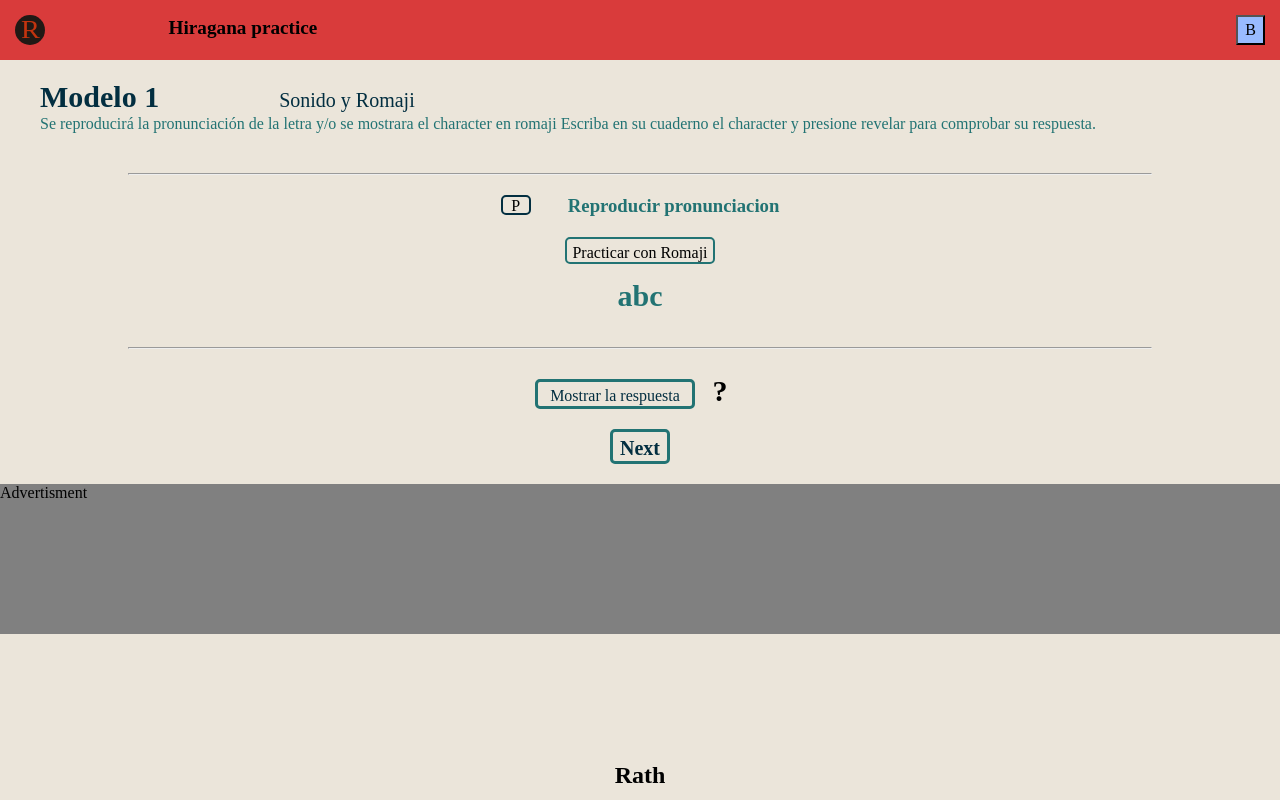
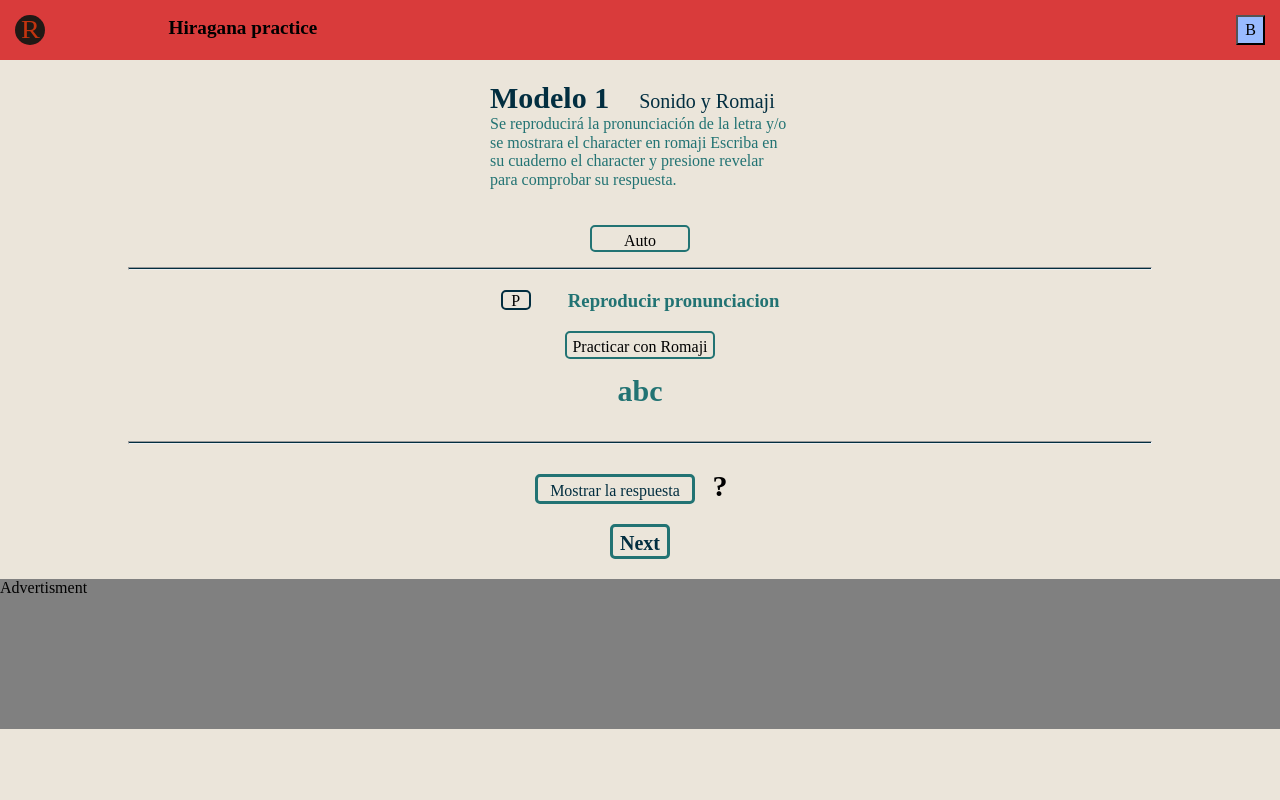
Before and after one commit to frankortizR/japanese-pwp, a Vue app: page /model1 in a window 1280 px wide. Shown: the top 800 px of the page. Built offline with nearby package versions, Linux system fonts and the light colour scheme.

Commit message:
punto medio en creacion del timer

```diff
--- a/src/scss/Model1/_skeleton.scss
+++ b/src/scss/Model1/_skeleton.scss
@@ -2,11 +2,16 @@ body{
     background-color: $color1;
 }
 .model1-div-cont-part1{
-    padding-top: 40px;
+    padding-top: 60px;
     margin-bottom: 20px;
-
 }
 
+.model1-div-cont-modelo1{
+    display: flex;
+    flex-direction: column;
+    justify-content: center;
+    align-items: center;
+}
 
 
 .model1-title{
@@ -15,16 +20,19 @@ body{
     padding-bottom: 10px;
 }
 
-.modelosm{
-    padding: 20px;
-    margin: 20px;
-    padding: 20px;
-    border-radius: 30px;
-    transition: transform 0.3s;
+
+.model1-div-cont-info{
+    display: flex;
+    flex-direction: column;
+    align-items: center;
+    justify-content: center;
+    width: 300px;
+    height: 150px;
 }
 
 .model1-modelo-head{
     display: block;
+    width: 100%;
 }
 
 .model1-modelo-title{
@@ -42,6 +50,23 @@ body{
     font-size: 90%;
 }
 
+.model1-boton-practica-auto{
+    width: 100px;
+    margin: 15px 0 15px;
+    padding-top: 5px;
+    transition: box-shadow 0.3s, background-color 0.3s;
+}
+
+.model1-boton-practica-auto:hover{
+    box-shadow: 1px 2px 2px ;
+    cursor: pointer;
+}
+
+.model1-boton-practica-auto:active{
+    box-shadow: none;
+    background-color: $color5;
+}
+
 .model1-div-cont-separator{
     width: 80%;
     margin: auto;
@@ -52,11 +77,15 @@ body{
     background-color: $color2;
 }
 
+
+
 //estilos de practica
 
 
 .model1-div-cont-practice{
     padding: 20px;
+    display: flex;
+    flex-direction: column;
 }
 
 .model1-div-cont-play{
@@ -98,6 +127,8 @@ body{
     padding-top: 5px;
     transition: box-shadow 0.3s, background-color 0.3s;
 }
+
+
 
 .model1-boton-practica-conromaji:hover{
     box-shadow: 1px 2px 2px ;
--- a/src/scss/Model1/_skin.scss
+++ b/src/scss/Model1/_skin.scss
@@ -34,6 +34,14 @@
     text-align: center;
 }
 
+.model1-boton-practica-auto{
+    border-style: solid;
+    border-radius: 5px;
+    border-width: 2px;
+    border-color: $color3;
+    text-align: center;
+}
+
 .model1-texto-practica{
     font-size: 100%;
     color: $color3;
--- a/src/views/Model1.vue
+++ b/src/views/Model1.vue
@@ -2,15 +2,23 @@
   <Navbar></Navbar>
   <div class="model1-div-cont-part1">
     <div class="model1-div-cont-modelo1 modelosm">
-      <div class="model1-modelo-head">
-        <h3 class="model1-modelo-title model1-text">Modelo 1</h3>
-        <p class="model1-modelo-related model1-text">Sonido y Romaji</p>
+      <div class="model1-div-cont-info">
+        <div class="model1-modelo-head">
+          <h3 class="model1-modelo-title model1-text">Modelo 1</h3>
+          <p class="model1-modelo-related model1-text">Sonido y Romaji</p>
+        </div>
+        <p class="modelo1-modelo-description model1-text-description">
+          Se reproducirá la pronunciación de la letra y/o se mostrara el
+          character en romaji Escriba en su cuaderno el character y presione
+          revelar para comprobar su respuesta.
+        </p>
       </div>
-      <p class="modelo1-modelo-description model1-text-description">
-        Se reproducirá la pronunciación de la letra y/o se mostrara el character
-        en romaji Escriba en su cuaderno el character y presione revelar para
-        comprobar su respuesta.
-      </p>
+    <div
+      :class="'model1-boton-practica-auto ' + this.emptyA"
+      v-on:click="autoPressed"
+    >
+      Auto
+    </div>
     </div>
 
     <div class="model1-div-cont-separator"><hr class="model1-separator" /></div>
@@ -21,7 +29,10 @@
         <h3 class="model1-reproducir">Reproducir pronunciacion</h3>
       </div>
       <div class="model1-div-cont-practica-conromaji">
-        <div :class="'model1-boton-practica-conromaji ' + this.empty" v-on:click="pRomaji">
+        <div
+          :class="'model1-boton-practica-conromaji ' + this.emptyR"
+          v-on:click="pRomaji"
+        >
           Practicar con Romaji
         </div>
         <div class="model1-div-cont-practica">
@@ -42,7 +53,7 @@
         <div class="model1-texto-show" v-on:click="showAns">
           Mostrar la respuesta
         </div>
-        <div :class="'model1-icono-show ' + this.showAs" >
+        <div :class="'model1-icono-show ' + this.showAs">
           <h3 class="model-icono-noshow">?</h3>
         </div>
         <div :class="'model1-div-imagen-answear ' + this.showAd">
@@ -57,6 +68,7 @@
         <p class="model1-boton-next-text">Next</p>
       </div>
     </div>
+
     <div class="home-div-cont-advertaisment">Advertisment</div>
     <Cfooter></Cfooter>
   </div>
@@ -79,8 +91,11 @@ export default {
       showRs: "",
       showAd: "hide",
       showAs: "",
-      pressed: "pressed",
-      empty: "",
+      pressedR: "pressed",
+      emptyR: "",
+      pressedA: "pressed",
+      emptyA: "",
+      auto: false,
       hiraganaS: [
         require("../assets/audio/hiragana/a.mp3"),
         require("../assets/audio/hiragana/i.mp3"),
@@ -226,7 +241,7 @@ export default {
         require("../assets/img/hiragana/n.svg"),
       ],
       player: new Audio(),
-      index: Math.round(Math.random() * (1 + 45 - 0) + 0),
+      index: Math.floor(Math.random() * (1 + 45 - 0) + 0),
     };
   },
   methods: {
@@ -236,12 +251,18 @@ export default {
     },
 
     nextOne() {
-      this.index = Math.round(Math.random() * (1 + 45 - 0) + 0);
+      this.index = Math.floor(Math.random() * (1 + 45 - 0) + 0);
       this.asignIndex();
       this.showAd = "hide";
       this.showAs = "";
       this.player.play();
-      //this.player.src = this.hiraganaS[this.index];
+      //auto
+      let stop = true;
+      if(this.auto == true) this.autoExecute()
+       else{
+         console.log("ya no next")
+         this.autoExecute(stop);
+       }
     },
 
     pRomaji() {
@@ -250,16 +271,14 @@ export default {
       this.showRs = this.showRd;
       this.showRd = aux;
       console.log(this.showRs);
-      aux = this.pressed;
-      this.pressed = this.empty;
-      this.empty = aux;
+      aux = this.pressedR;
+      this.pressedR = this.emptyR;
+      this.emptyR = aux;
     },
     asignIndex() {
       this.player.src = this.hiraganaS[this.index];
       let conRomaji = document.getElementById("dinamico-romaji");
       conRomaji.innerHTML = this.hiraganaR[this.index];
-      console.log(conRomaji.innerHTML);
-      console.log("created");
     },
 
     showAns() {
@@ -269,6 +288,31 @@ export default {
       this.showAd = aux;
       console.log("mostrar respuesta");
     },
+
+    timer(){
+      console.log('pasaron dos segundos');
+      this.nextOne();
+    },
+    autoPressed(){
+      let stop = true;
+      this.auto = !this.auto;
+      console.log(this.auto);
+      let aux = this.pressedA;
+      this.pressedA = this.emptyA;
+      this.emptyA = aux;
+      if(this.auto == true) this.autoExecute()
+       else{
+         console.log("ya no pressed")
+         this.autoExecute(stop);
+       }
+    },
+    autoExecute(stop){
+      let autoId = setTimeout(this.nextOne, 2000);
+      if(stop == true){
+        console.log("cancelado")
+        clearTimeout(autoId);
+      }
+    }
   },
   mounted() {
     this.asignIndex();
```
